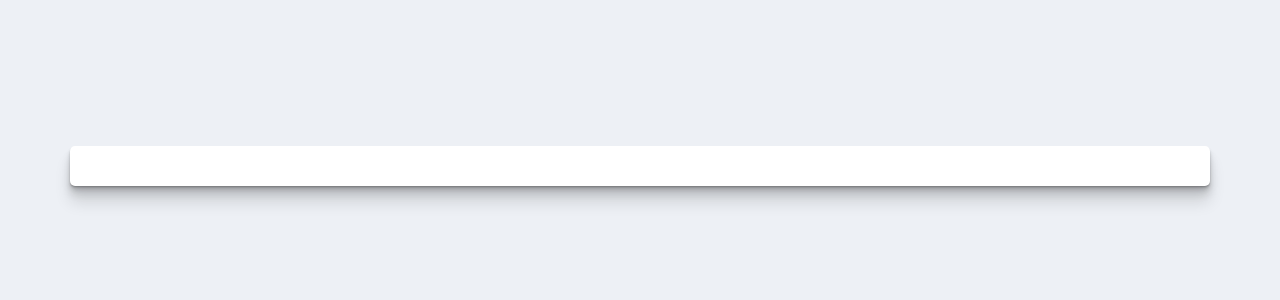
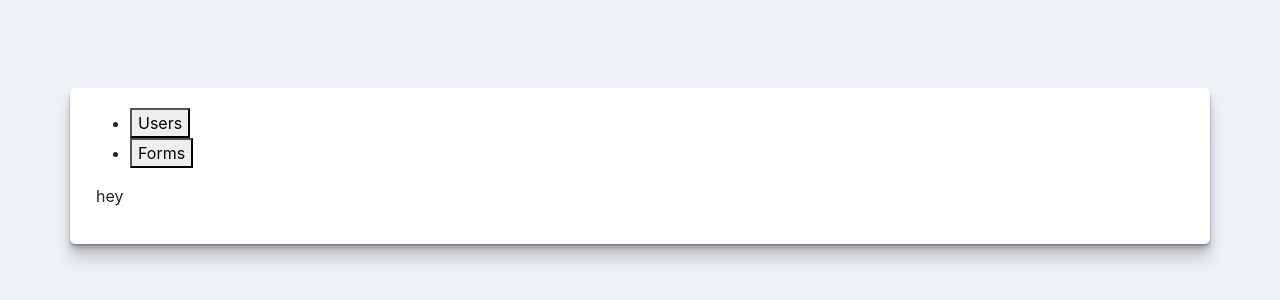
Before and after one commit to CEN-Group-3D/CEN-Project, a React (Create React App) app in the folder client/: page /admin-dashboard in a window 1280 px wide. Shown: the part 234-534 px from the top of the page. Built offline with nearby package versions, Linux system fonts and the light colour scheme.

Commit message:
tab switching now works

```diff
--- a/client/src/components/Tabs/Tabs.js
+++ b/client/src/components/Tabs/Tabs.js
@@ -2,15 +2,34 @@ import React from 'react';
 import './Tabs.css';
 
 class Tabs extends React.Component {
-    constructor() {
+    constructor(props) {
         super(props);
 
-        this.state = {};
+        this.state = {
+            selectedTab: 0,
+        };
+    }
+
+    handleClick = (index) => {
+        this.setState({
+            selectedTab: index,
+        })
+        this.props.handleTabChangeCallback(index);
     }
 
     render() {
         return (
-            <div></div>
+            <div>
+                <ul>
+                    {
+                        this.props.titles.map((value, index) => {
+                            return <li key={index}><button key={index} className="tab-button" onClick={() => this.handleClick(index)}>{value}</button></li>
+                        })
+                    }
+                </ul>
+            </div>
         )
     }
 }
+
+export default Tabs;
--- a/client/src/views/AdminDashboardView/AdminDashboardView.js
+++ b/client/src/views/AdminDashboardView/AdminDashboardView.js
@@ -1,18 +1,32 @@
 import React from 'react';
-import { Tabs } from '../../components/Tabs/Tabs';
+import Tabs from '../../components/Tabs/Tabs';
 import './AdminDashboardView.css'
 
 class AdminDashboardView extends React.Component {
     constructor(props) {
         super(props);
 
-        this.state = {};
+        this.state = {
+            selectedTab: 0,
+        };
+    }
+
+    tabComponents = [<p>hey</p>, <p>hello</p>]
+
+    displayNewTab = (index) => {
+        this.setState({
+            selectedTab: index,
+        })
     }
 
     render() {
         return (
             <div className="panel container">
-
+                <Tabs
+                    titles={['Users', 'Forms']}
+                    handleTabChangeCallback={this.displayNewTab}
+                />
+                { this.tabComponents[this.state.selectedTab] }
             </div>
         )
     }
```
